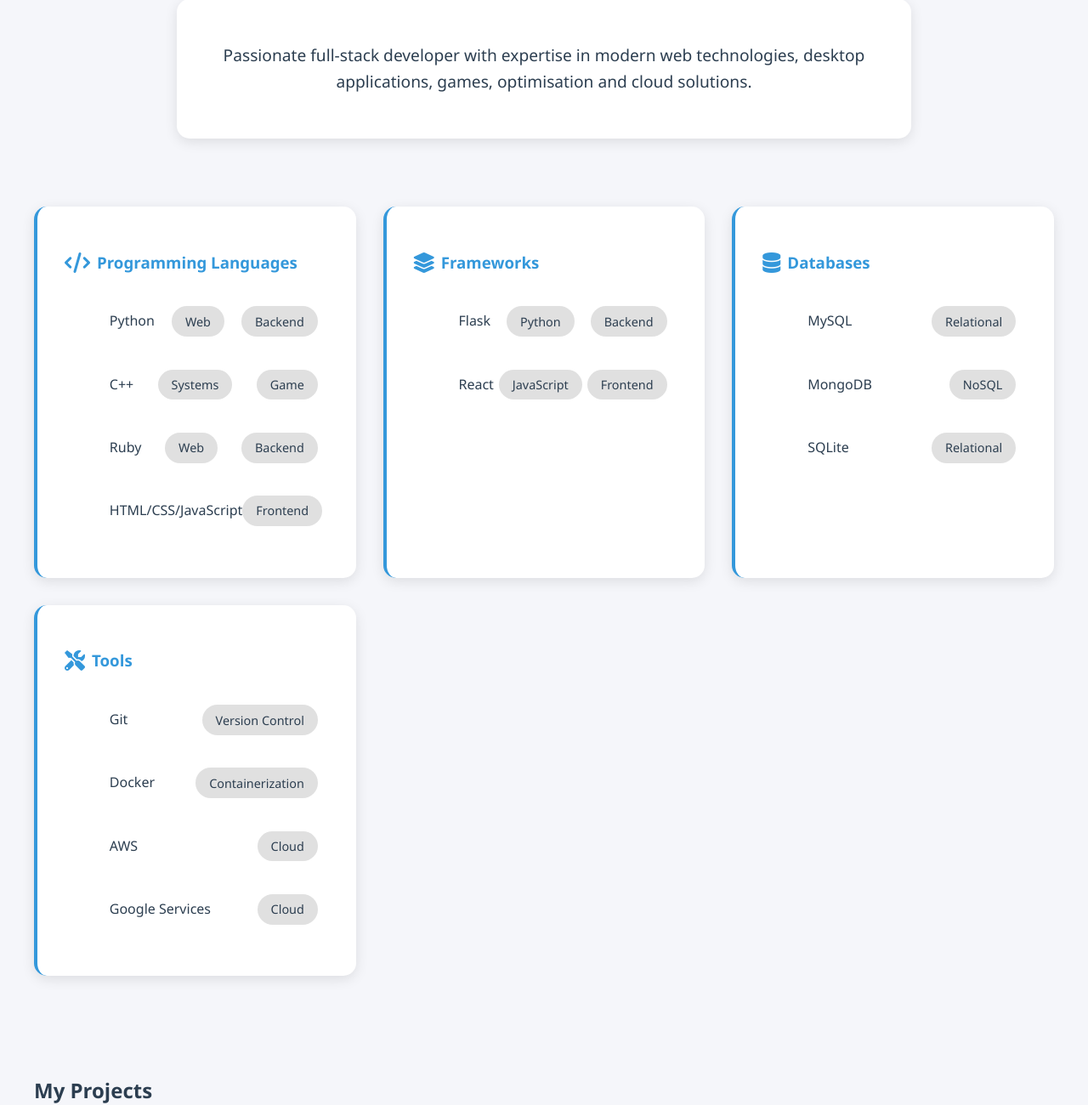
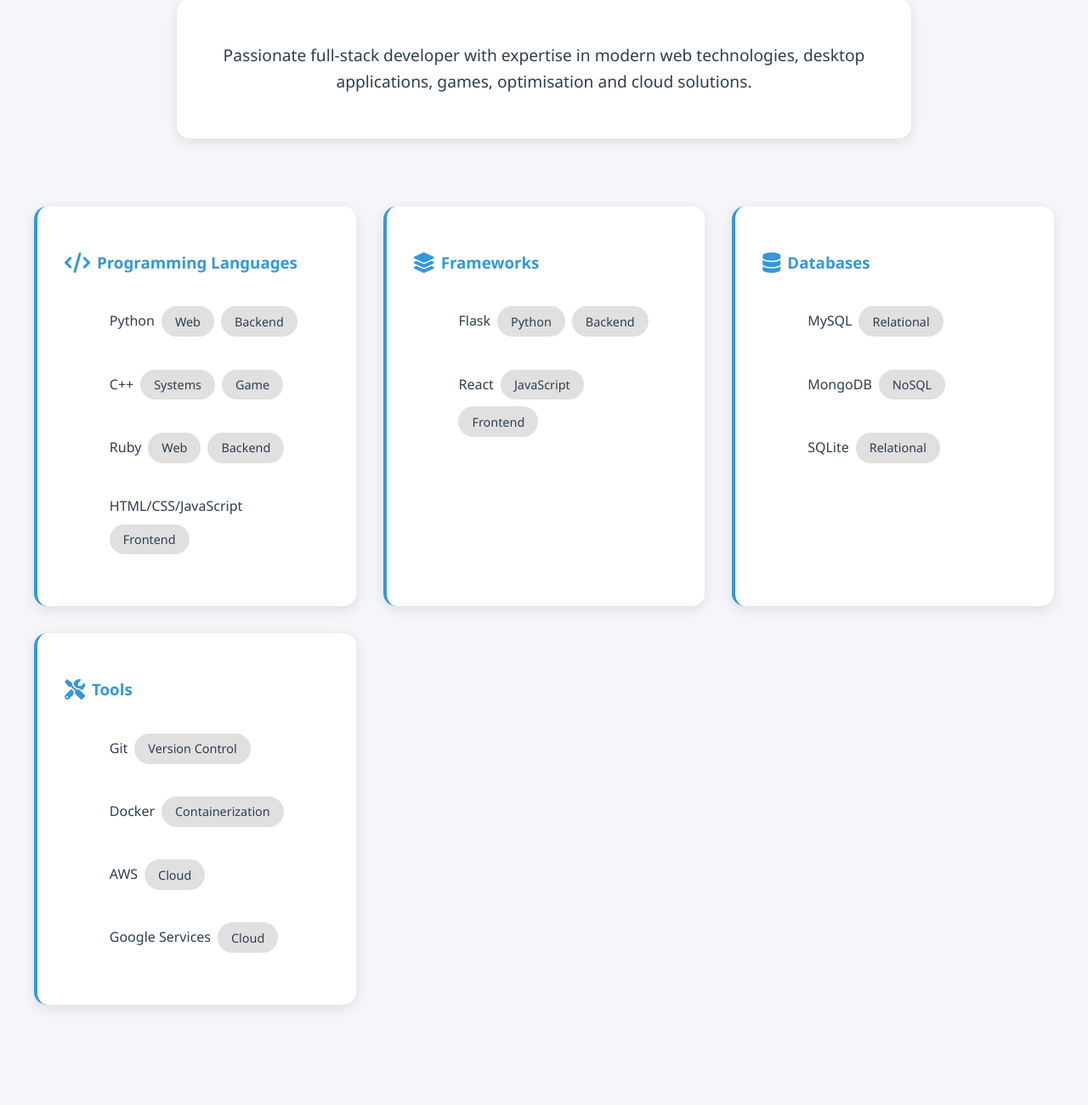
Before and after one commit to RalphAKing/Portfolio, a Flask app: page /portfolio in a window 1280 px wide. Shown: the part 423-1723 px from the top of the page at 85% size. Run offline with Flask 3, Linux system fonts and the light colour scheme.

Commit message:
improved style wrapping on skills so more accsessive

```diff
--- a/templates/portfolio.html
+++ b/templates/portfolio.html
@@ -110,14 +110,32 @@
         cursor: pointer;
         transition: all 0.3s ease;
         display: flex;
+        flex-wrap: wrap;
         align-items: center;
-        justify-content: space-between;
+        justify-content: flex-start;
+        gap: 0.5rem;
     }
 
     .skill-list li:hover {
         background-color: rgba(52, 152, 219, 0.1);
         padding-left: 1.2rem;
     }
+
+    .tag {
+        padding: 0.4rem 1rem;
+        border-radius: 20px;
+        font-size: 0.9rem;
+        background-color: #e0e0e0;
+        transition: all 0.3s ease;
+        white-space: nowrap;
+    }
+
+    .tag:hover {
+        background-color: var(--secondary-color);
+        color: white;
+        transform: scale(1.05);
+    }
+
 
     .project-tags {
         display: flex;
@@ -126,19 +144,7 @@
         margin: 1rem 0;
     }
 
-    .tag {
-        padding: 0.4rem 1rem;
-        border-radius: 20px;
-        font-size: 0.9rem;
-        background-color: #e0e0e0;
-        transition: all 0.3s ease;
-    }
 
-    .tag:hover {
-        background-color: var(--secondary-color);
-        color: white;
-        transform: scale(1.05);
-    }
 
     .projects-section {
         max-width: 1200px;
```
